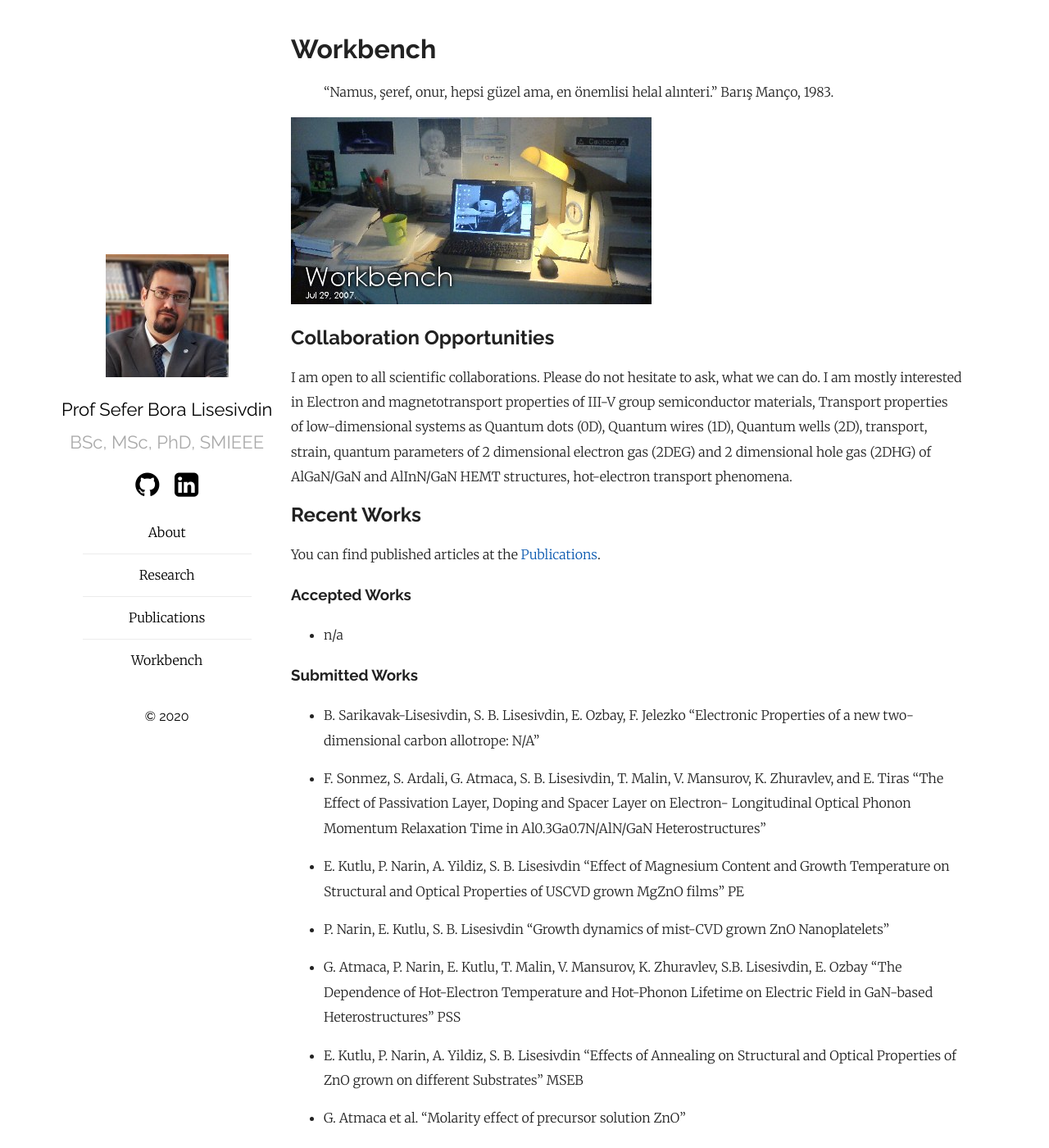
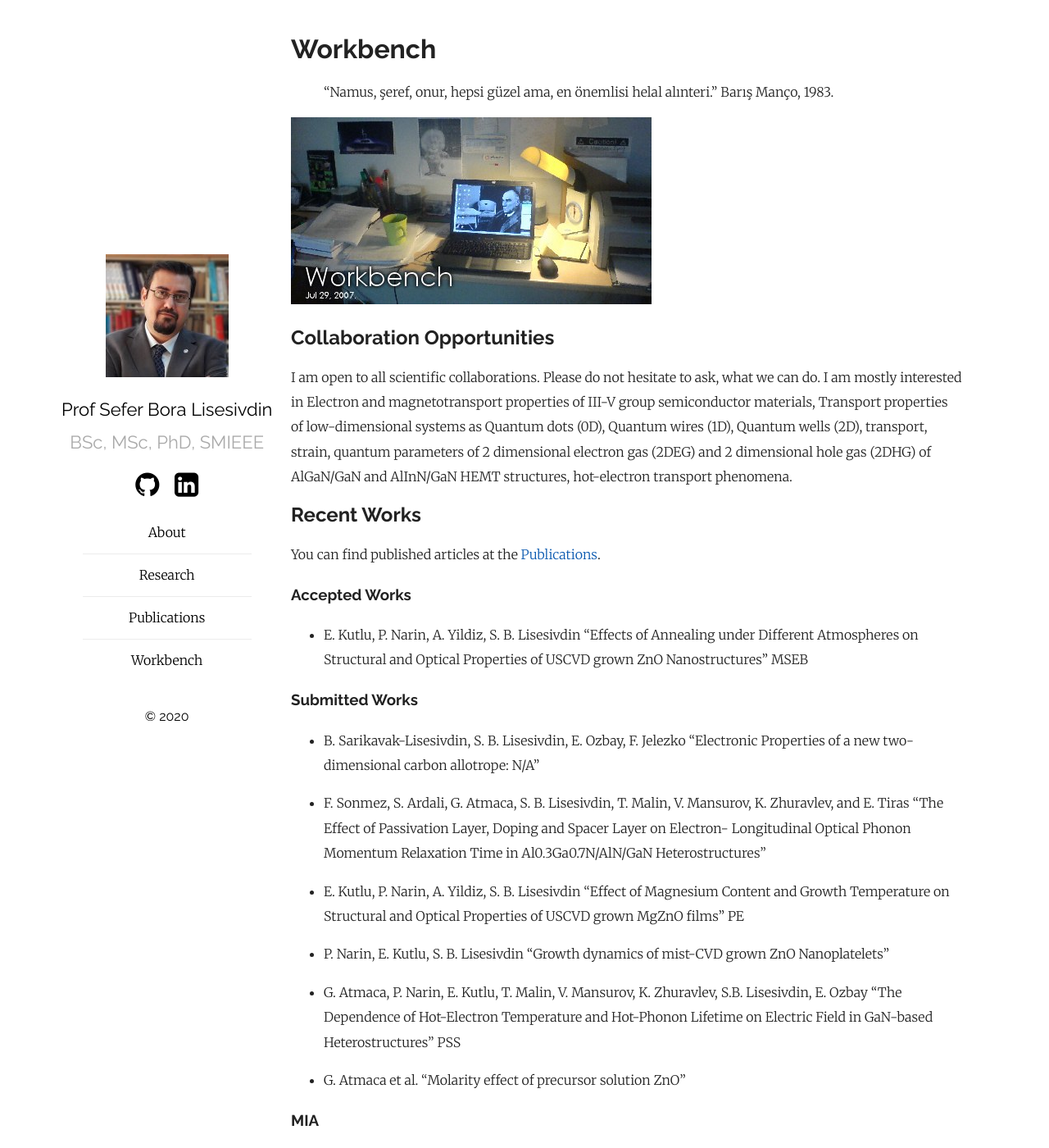
Before and after one commit to sblisesivdin/sblisesivdin.github.io, a Jekyll site: the page built from workbench.md, in a window 1280 px wide and 1400 px high. Shown: the whole window at 82% size. Built offline with Jekyll 4.4.1, drawn with Linux system fonts in a browser that asks for light colours; our own code applies the rules of GitHub Pages for plain Markdown files; part of the change alters nothing that is shown.

Commit message:
Update workbench.md

```diff
--- a/workbench.md
+++ b/workbench.md
@@ -13,7 +13,7 @@ You can find published articles at the [Publications](publications.md).
 
 ### Accepted Works
 
-* n/a
+* E. Kutlu, P. Narin, A. Yildiz, S. B. Lisesivdin "Effects of Annealing under Different Atmospheres on Structural and Optical Properties of USCVD grown ZnO Nanostructures" MSEB
 
 ### Submitted Works
 
@@ -27,7 +27,7 @@ You can find published articles at the [Publications](publications.md).
 
 * G. Atmaca, P. Narin, E. Kutlu, T. Malin, V. Mansurov, K. Zhuravlev, S.B. Lisesivdin, E. Ozbay "The Dependence of Hot-Electron Temperature and Hot-Phonon Lifetime on Electric Field in GaN-based Heterostructures" PSS
 
-* E. Kutlu, P. Narin, A. Yildiz, S. B. Lisesivdin "Effects of Annealing on Structural and Optical Properties of ZnO grown on different Substrates" MSEB
+
 
 * G. Atmaca et al. "Molarity effect of precursor solution ZnO"
 
```
